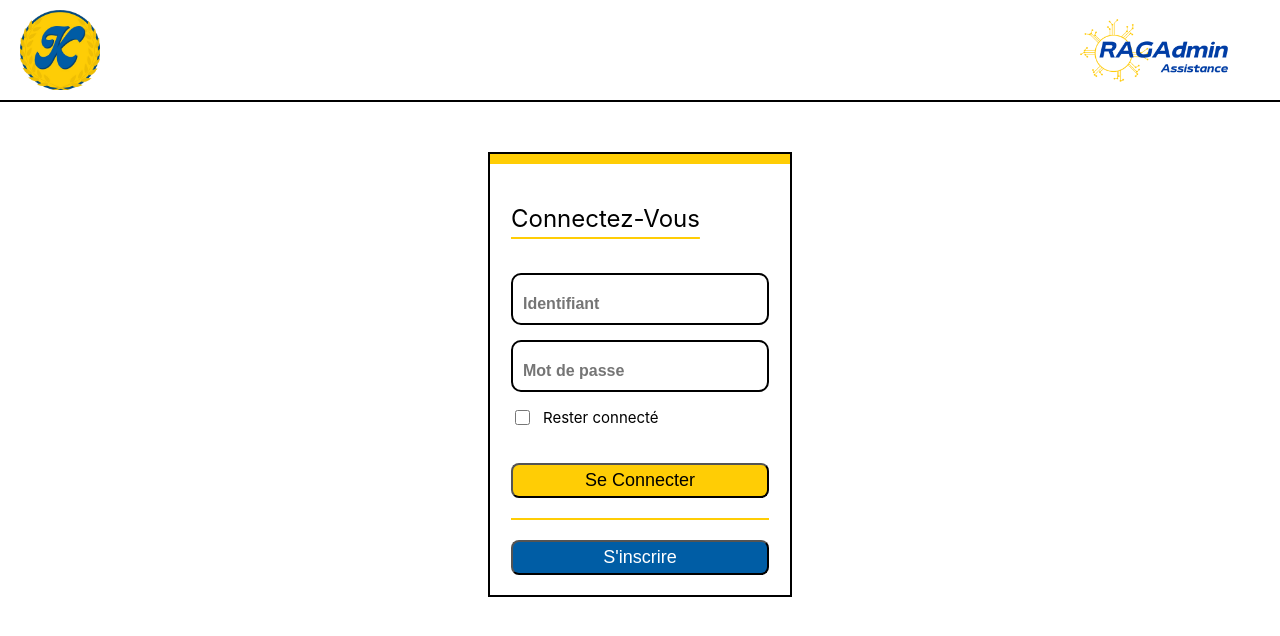
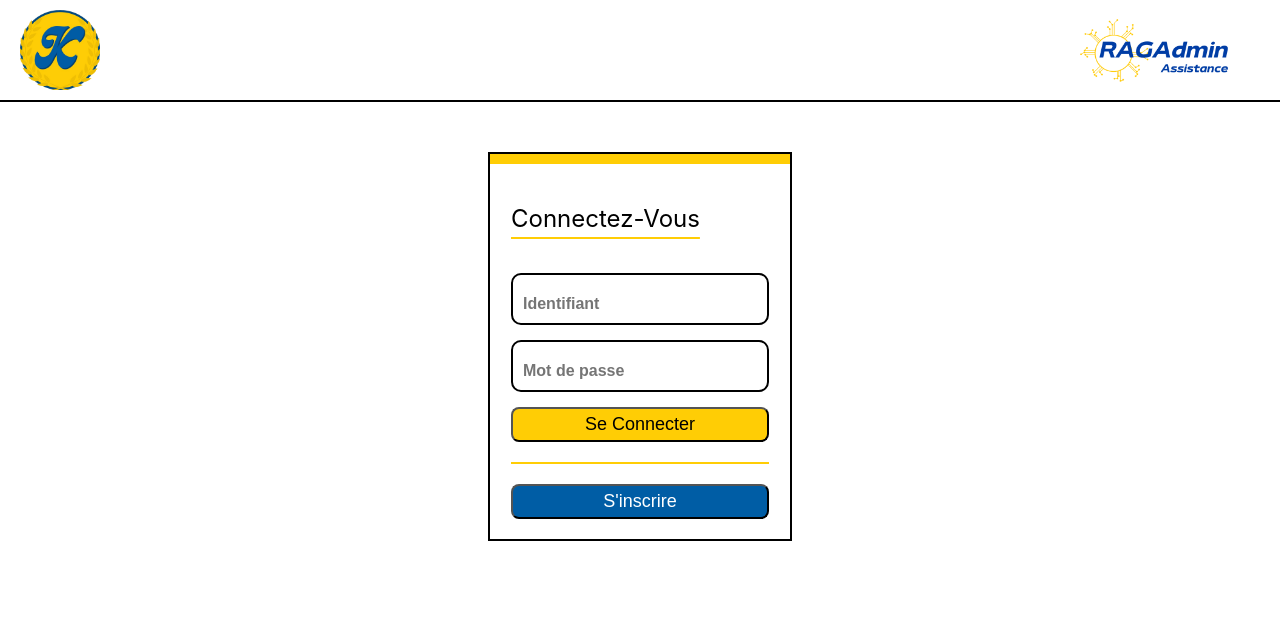
Before and after one commit to Mohamed-hub16/RAGAdmin-WebApp, a React (Create React App) app in the folder rag-webapp/: page /Login in a window 1280 px wide. Shown: the top 636 px of the page. Built offline with nearby package versions, Linux system fonts and the light colour scheme.

Commit message:
fix: problem with the checkbox ->Deleted

```diff
--- a/rag-webapp/src/components/log-interface/connection-block.tsx
+++ b/rag-webapp/src/components/log-interface/connection-block.tsx
@@ -7,7 +7,6 @@ const ConnectionBlock: React.FC = () => {
 
     const [identifiant, setIdentifiant] = useState('');
     const [password, setPassword] = useState('');
-    const [stayConnected, setStayConnected] = useState(false);
     const [errors, setErrors] = useState<{ identifiant?: string; password?: string }>({});
 
     const handleConnection = async (e: React.MouseEvent<HTMLButtonElement>) => {
@@ -76,16 +75,6 @@ const ConnectionBlock: React.FC = () => {
                         {errors.identifiant && <p className="error-message">{errors.identifiant}</p>}
                         {errors.password && <p className="error-message">{errors.password}</p>}
                     </div>
-                    <div className="checkbox-container">
-                        <input
-                            type="checkbox"
-                            id="connected"
-                            name="checkbox-connection"
-                            checked={stayConnected}
-                            onChange={(e) => setStayConnected(e.target.checked)}
-                        />
-                        <label htmlFor="connected">Rester connecté</label>
-                    </div>
                     <button className="button-connection" onClick={handleConnection}>
                         Se Connecter
                     </button>
--- a/rag-webapp/src/css/log-interface/connection.css
+++ b/rag-webapp/src/css/log-interface/connection.css
@@ -54,26 +54,6 @@
     border: 2px solid #000000;
 }
 
-
-
-.checkbox-container {
-    display: flex;
-    align-items: center;
-    gap: 10px;
-    margin-bottom: 20px;
-}
-
-.checkbox-container input[type="checkbox"] {
-    width: 15px;
-    height: 15px;
-    cursor: pointer;
-}
-
-.checkbox-container label {
-    font-size: 15px;
-    cursor: pointer;
-}
-
 .button-connection{
     height: 35px;
     border-radius: 8px;
```
